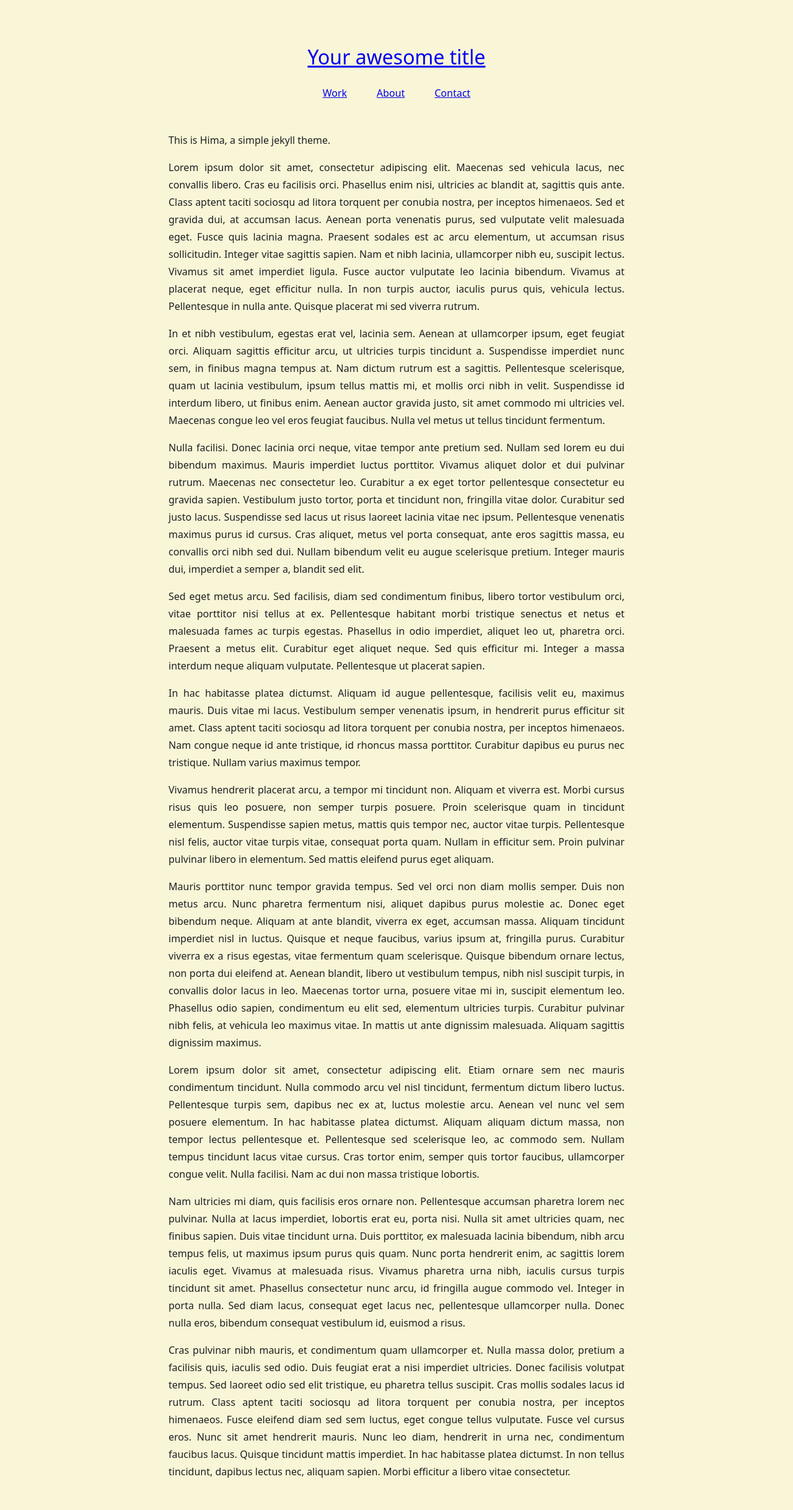
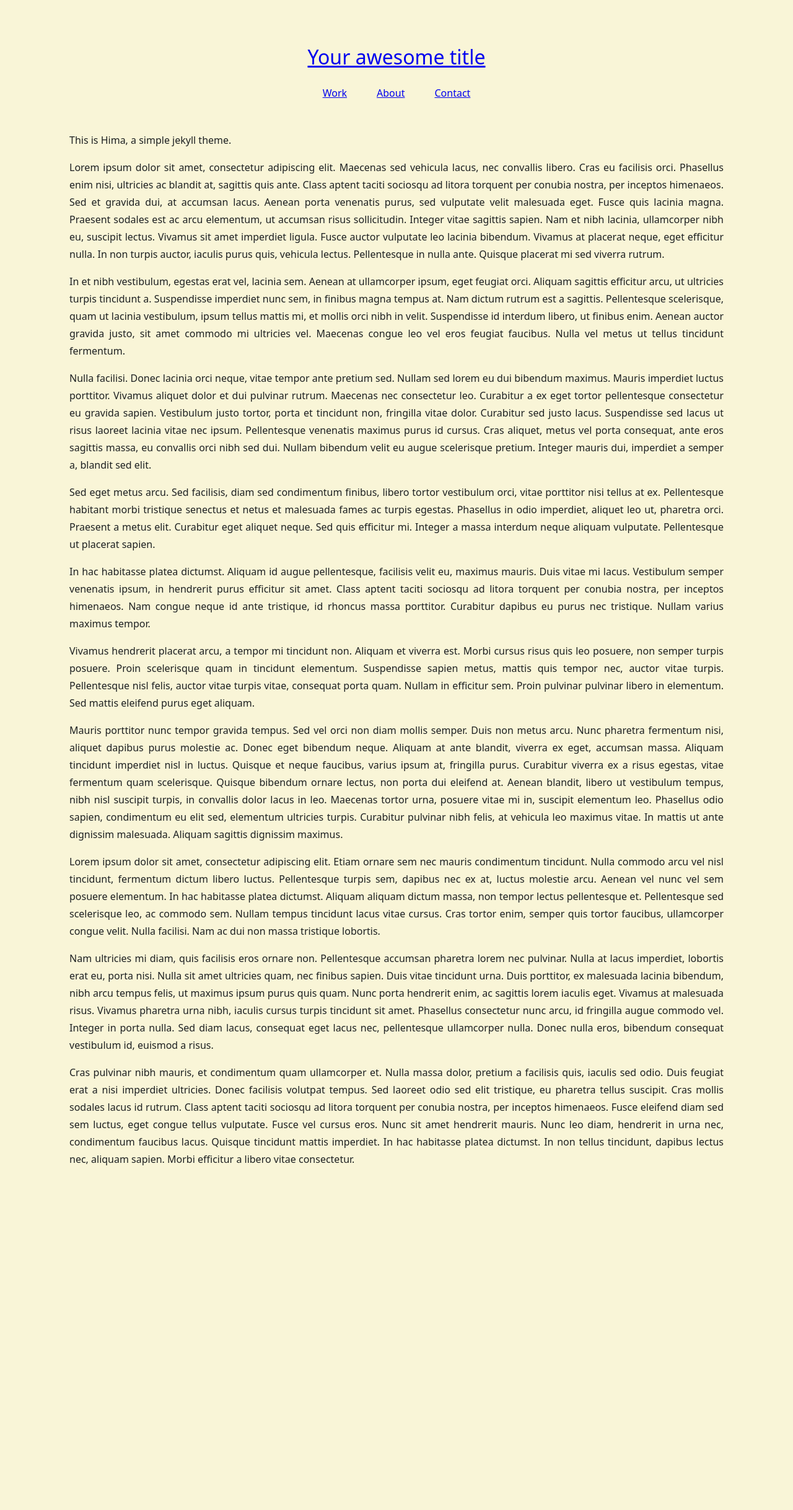
Before and after one commit to brandoncardoso/hima, a Jekyll site: the page built from index.md, in a window 1280 px wide. Shown: the whole page at 62% size. Built offline with Jekyll 4.4.1, drawn with Linux system fonts in a browser that asks for light colours; after the commit the page ends 1932 px from its top, so only the background shows below that.

Commit message:
increase content width

```diff
--- a/_sass/hima/main.scss
+++ b/_sass/hima/main.scss
@@ -4,7 +4,7 @@ $background: #f9f5d7;
 $foreground: #1d2021;
 
 $content-padding: 2rem;
-$content-width: 50rem;
+$content-width: 70rem;
 
 
 body {
```
